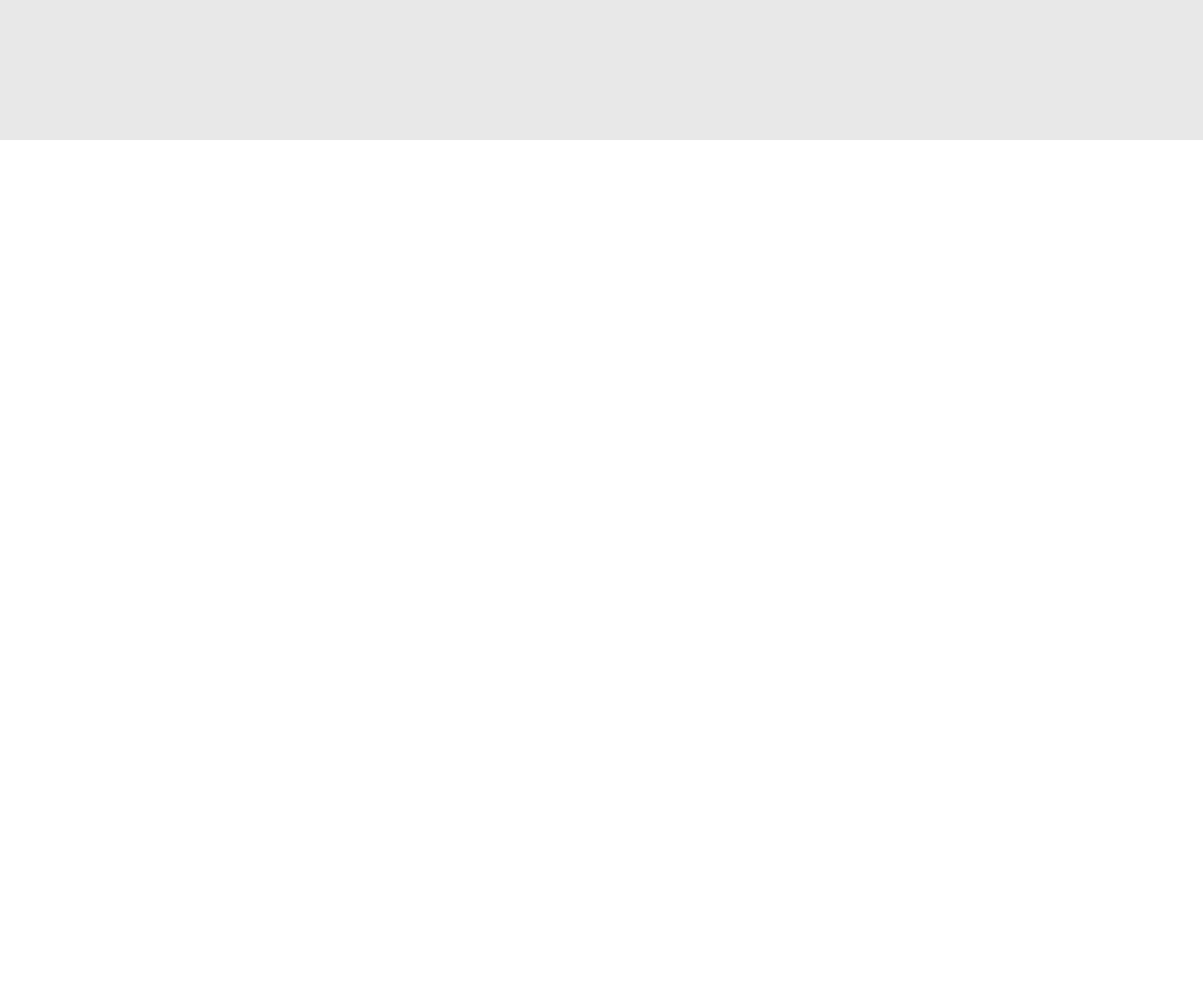
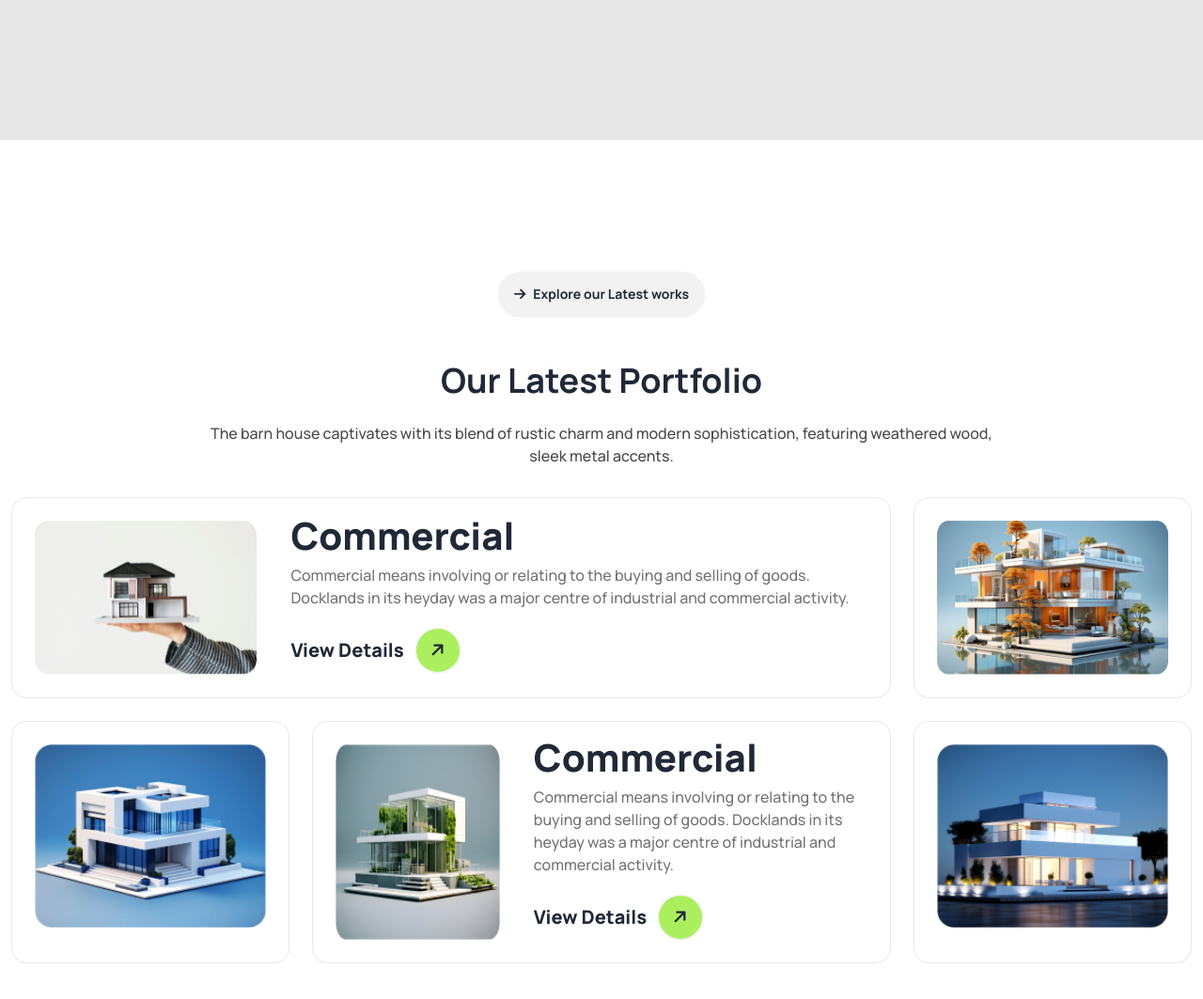
Before and after one commit to mdtayef001/Assignment-3, a plain HTML site: page index.html in a window 1280 px wide. Shown: the part 2329-3392 px from the top of the page at 94% size. Before the commit the page ends 2606 px from the top, so only its background shows below. Drawn offline with nearby package versions, Linux system fonts and the light colour scheme.

Commit message:
added the portfolio-section

```diff
--- a/index.html
+++ b/index.html
@@ -56,7 +56,7 @@
           <div class="navbar-start">
             <div class="flex items-center gap-2">
               <div
-                class="btn btn-circle btn bg-primary-col -rotate-45 text-xl font-thin"
+                class="btn btn-circle bg-primary-col -rotate-45 text-xl font-thin"
               >
                 <i class="fa-solid fa-arrow-right"></i>
               </div>
@@ -258,8 +258,10 @@
               </button>
             </div>
             <!-- text-container -->
-            <div class="lg:w-2/5 mx-auto mb-8">
-              <h1 class="font-bold text-4xl m-6">Our Works Process</h1>
+            <div class="lg:w-2/5 mx-auto mb-6 lg:mb-8">
+              <h1 class="font-bold text-2xl lg:text-4xl mb-6 lg:m-6">
+                Our Works Process
+              </h1>
               <p class="font-medium text-[#494949]">
                 The barn house captivates with its blend of rustic charm and
                 modern sophistication, featuring weathered wood, sleek metal
@@ -335,6 +337,111 @@
           </div>
         </div>
       </section>
+
+      <!-- portfolio -->
+      <section class="container mx-auto p-3 lg:mb-32 mb-16">
+        <!-- text-container -->
+        <div class="text-center">
+          <!-- button -->
+          <div>
+            <button class="btn rounded-3xl font-bold mb-6">
+              <i class="fa-solid fa-arrow-right"></i>
+              Explore our Latest works
+            </button>
+          </div>
+          <!-- text-container -->
+          <div class="lg:w-2/3 mx-auto mb-6 lg:mb-8">
+            <h1 class="font-bold text-2xl lg:text-4xl mb-6 lg:m-6">
+              Our Latest Portfolio
+            </h1>
+            <p class="font-medium text-[#494949] lg:text-base text-sm">
+              The barn house captivates with its blend of rustic charm and
+              modern sophistication, featuring weathered wood, sleek metal
+              accents.
+            </p>
+          </div>
+        </div>
+
+        <!-- works-layout -->
+        <div class="lg:grid lg:grid-cols-4 gap-6 space-y-4 lg:space-y-0">
+          <!-- card-1 -->
+          <div
+            class="lg:flex lg:gap-9 space-y-4 lg:space-y-0 items-center lg:col-span-3 border p-6 rounded-2xl"
+          >
+            <!-- image -->
+            <div class="lg:w-1/2">
+              <img
+                class="w-full object-contain"
+                src="assets/img1.png"
+                alt="img1"
+              />
+            </div>
+            <!-- text -->
+            <div>
+              <h1 class="font-extrabold text-xl lg:text-[40px] mb-4">
+                Commercial
+              </h1>
+              <p class="text-[#737373] lg:text-base font-medium mb-5">
+                Commercial means involving or relating to the buying and selling
+                of goods. Docklands in its heyday was a major centre of
+                industrial and commercial activity.
+              </p>
+              <div class="flex items-center gap-3">
+                <p class="font-extrabold lg:text-xl">View Details</p>
+                <div
+                  class="btn btn-circle bg-primary-col -rotate-45 text-lg font-thin"
+                >
+                  <i class="fa-solid fa-arrow-right"></i>
+                </div>
+              </div>
+            </div>
+          </div>
+          <!-- card-2 -->
+
+          <div class="border p-6 rounded-2xl">
+            <img class="lg:w-full lg:h-full" src="assets/img2.png" alt="" />
+          </div>
+
+          <!-- card-3 -->
+          <div class="border p-6 rounded-2xl">
+            <img class="w-full" src="assets/img3.png" alt="" />
+          </div>
+
+          <!-- card-4 -->
+          <div
+            class="lg:flex lg:gap-9 space-y-4 lg:space-y-0 items-center col-span-2 border p-6 rounded-2xl"
+          >
+            <!-- image -->
+            <div class="lg:w-full lg:h-full">
+              <img class="w-full h-full" src="assets/img4.png" alt="img1" />
+            </div>
+            <!-- text -->
+            <div>
+              <h1 class="font-extrabold text-xl lg:text-[40px] mb-4">
+                Commercial
+              </h1>
+              <p class="text-[#737373] lg:text-base font-medium mb-5">
+                Commercial means involving or relating to the buying and selling
+                of goods. Docklands in its heyday was a major centre of
+                industrial and commercial activity.
+              </p>
+              <div class="flex items-center gap-3">
+                <p class="font-extrabold lg:text-xl">View Details</p>
+                <div
+                  class="btn btn-circle bg-primary-col -rotate-45 text-lg font-thin"
+                >
+                  <i class="fa-solid fa-arrow-right"></i>
+                </div>
+              </div>
+            </div>
+          </div>
+
+          <!-- card-5 -->
+          <div class="border p-6 rounded-2xl">
+            <img class="w-full" src="assets/img5.png" alt="" />
+          </div>
+        </div>
+      </section>
     </main>
   </body>
 </html>
```
